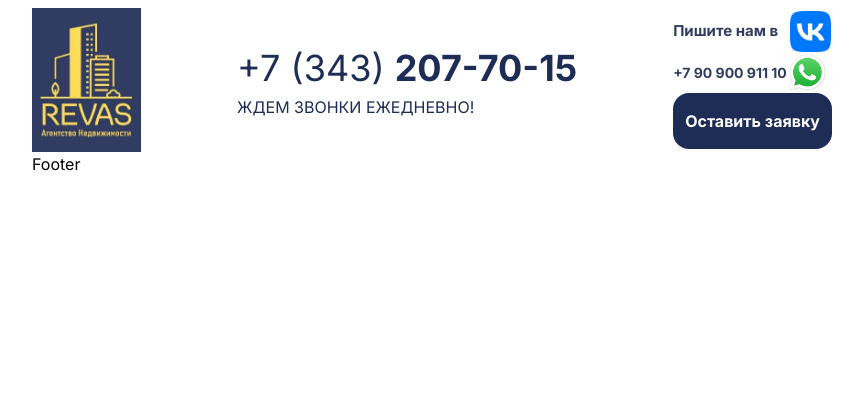
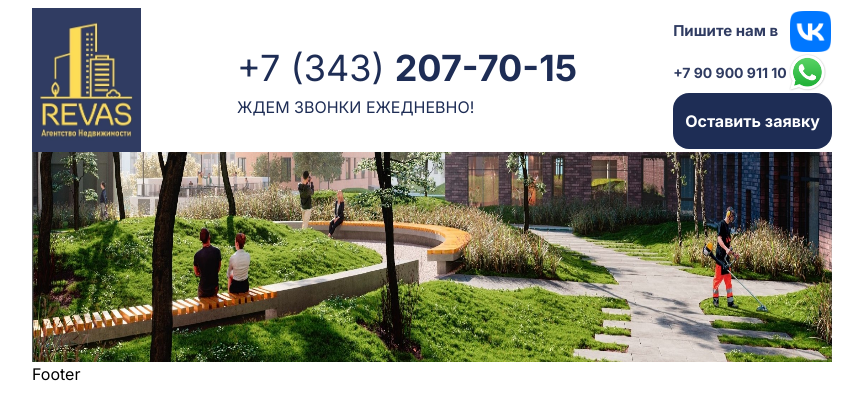
Before and after one commit to Rabotyaga1155F/revas-web, a Next.js app: page / in a window 1280 px wide. Shown: the top 418 px of the page, without its empty margins (208-1071 px from the left). Built offline with nearby package versions, Linux system fonts and the light colour scheme.

Commit message:
Added downheader

```diff
--- a/src/app/page.tsx
+++ b/src/app/page.tsx
@@ -1,11 +1,13 @@
 import Image from "next/image";
 import Header from "@/components/header/Header";
 import Footer from "@/components/footer/Footer";
+import header from "@/assets/images/header.jpg";
 
 export default function Home() {
   return (
     <div className={"mx-60"}>
       <Header />
+      <Image className={"w-full h-[210px]"} src={header} alt={"DownHeader"} />
       <main></main>
       <Footer />
     </div>
```
Also changed, not shown: src/assets/images/header.jpg (added).
